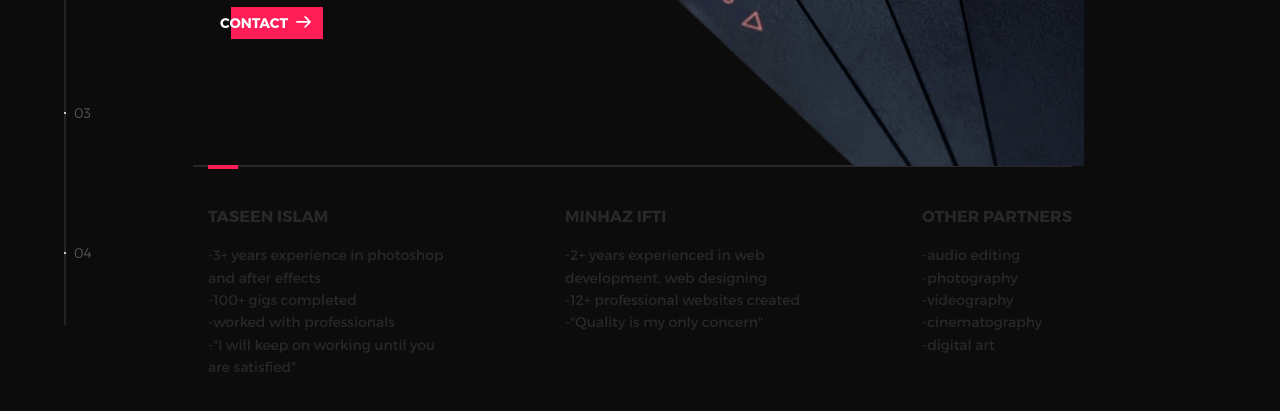
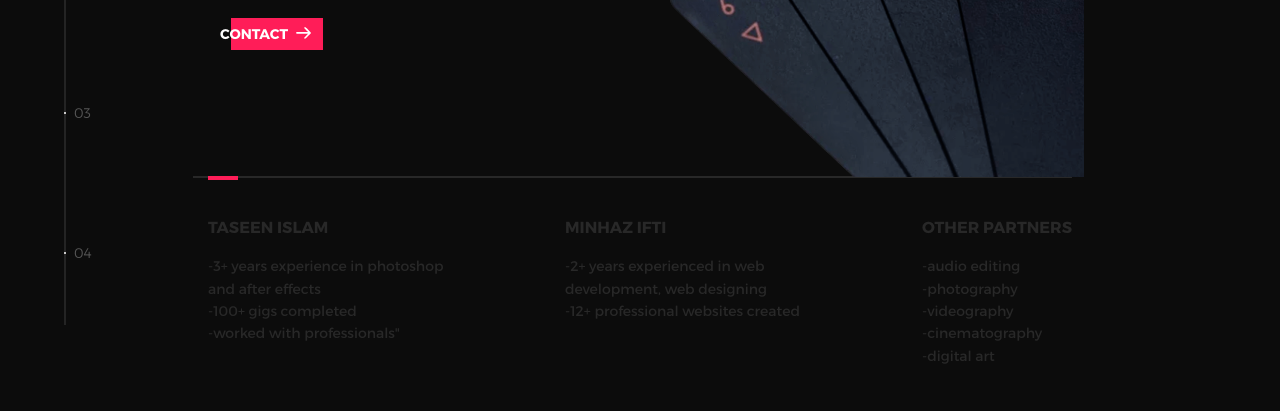
Before and after one commit to sekeru/sekeru.github.io, a plain HTML site: page index.html in a window 1280 px wide. Shown: the part 355-766 px from the top of the page. Drawn offline with nearby package versions, Linux system fonts and the light colour scheme.

Commit message:
Update index.html

```diff
--- a/index.html
+++ b/index.html
@@ -62,11 +62,11 @@
               <div class="intro--options">
                 <a href="#0">
                   <h3>Taseen Islam</h3>
-                  <p>-3+ years experience in photoshop and after effects<br>-100+ gigs completed<br>-worked with professionals<br>-"I will keep on working until you are satisfied"</p>
+                  <p>-3+ years experience in photoshop and after effects<br>-100+ gigs completed<br>-worked with professionals"</p>
                 </a>
                 <a href="#0">
                   <h3>Minhaz Ifti</h3>
-                  <p>-2+ years experienced in web development, web designing<br>-12+ professional websites created<br>-"Quality is my only concern"</p>
+                  <p>-2+ years experienced in web development, web designing<br>-12+ professional websites created</p>
                 </a>
                 <a href="#0">
                   <h3>Other Partners</h3>
```
